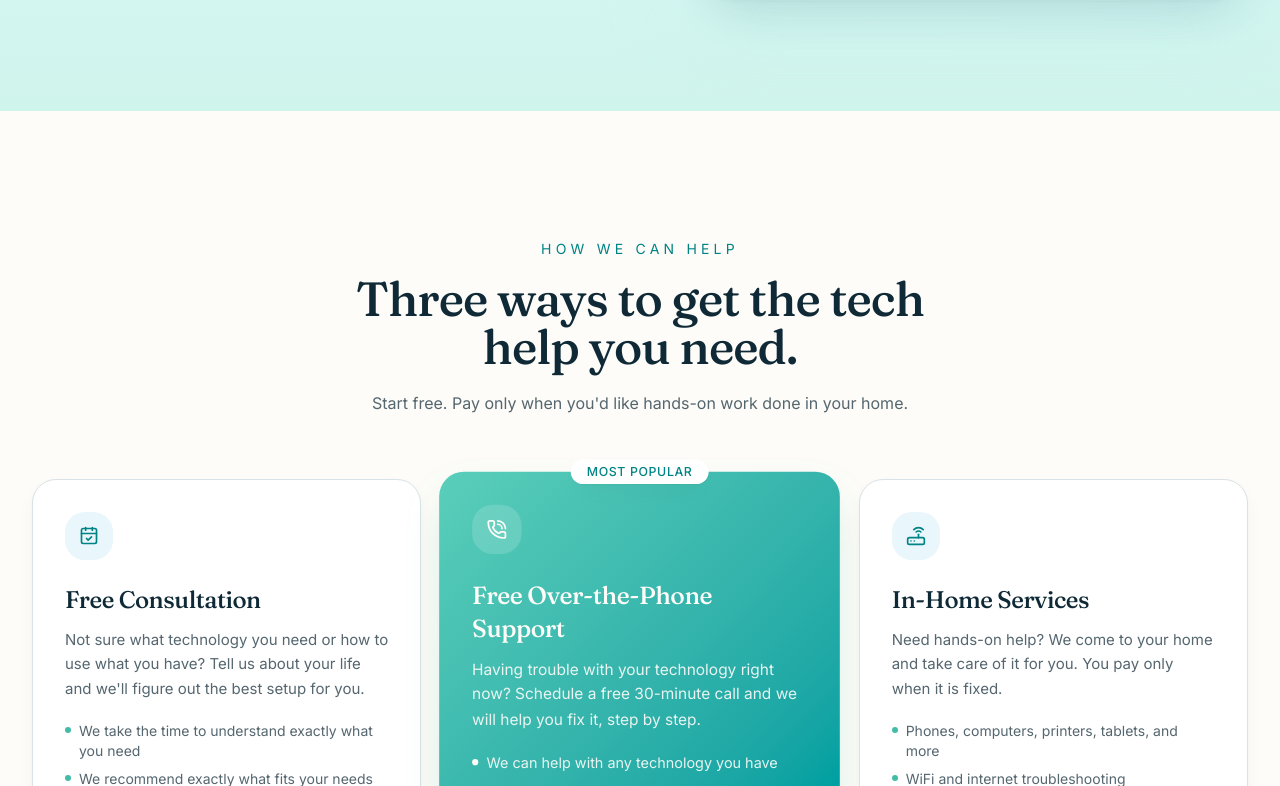
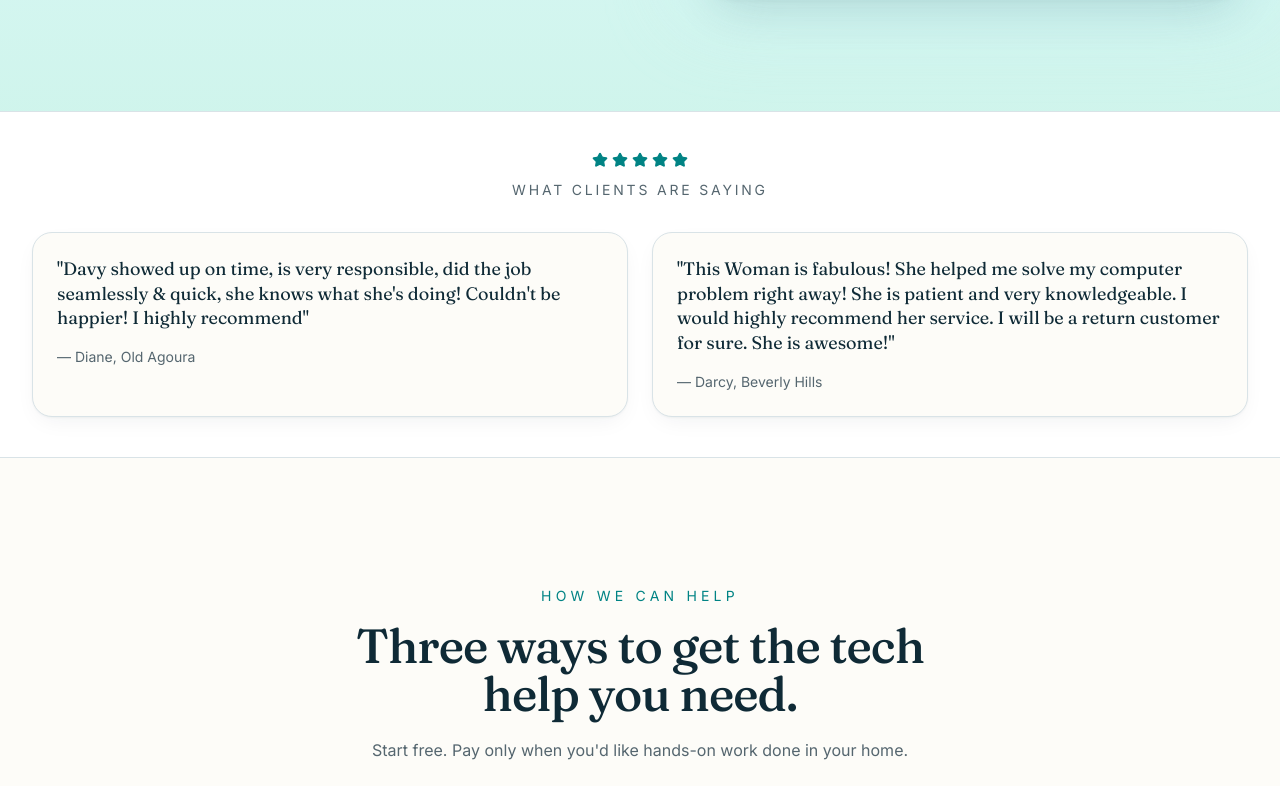
Before and after one commit to D97v121/tidal-tech, a React (Vite) app: page / in a window 1280 px wide. Shown: the part 914-1700 px from the top of the page. Built offline with nearby package versions, Linux system fonts and the light colour scheme; no server answers.

Commit message:
add review section

```diff
--- a/src/components/Footer.jsx
+++ b/src/components/Footer.jsx
@@ -45,8 +45,8 @@ function Footer() {
 
       {/* Footer */}
       <footer className="border-t border-border bg-sand">
-        <div className="mx-auto flex max-w-7xl flex-col items-center gap-6 px-6 py-12 text-center">
-          <img src="/logo-full.png" alt="Tidal Tech" className="h-16 w-auto" />
+        <div className="mx-auto flex max-w-7xl flex-col items-center gap-2 px-6 py-0 pb-20 text-center">
+          <img src="/logo-full.png" alt="Tidal Tech" className="h-32 w-auto -mb-5" />
 
           <p className="text-sm text-muted-foreground">
             Malibu, CA &nbsp;·&nbsp;{' '}
--- a/src/pages/Home.jsx
+++ b/src/pages/Home.jsx
@@ -1,5 +1,5 @@
 import { Link } from 'react-router-dom'
-import { Phone, PhoneCall, CalendarCheck, Router, ShieldCheck, Ear, MessageSquareOff, ReceiptText, Clock } from 'lucide-react'
+import { Phone, PhoneCall, CalendarCheck, Router, ShieldCheck, Ear, MessageSquareOff, ReceiptText, Clock, Star } from 'lucide-react'
 
 const services = [
   {
@@ -43,6 +43,11 @@ const services = [
     to: '/booking',
   },
 ]
+
+const testimonials = [
+  { quote: "Davy showed up on time, is very responsible, did the job seamlessly & quick, she knows what she's doing! Couldn't be happier! I highly recommend", who: "Diane, Old Agoura" },
+  { quote: "This Woman is fabulous! She helped me solve my computer problem right away! She is patient and very knowledgeable. I would highly recommend her service. I will be a return customer for sure. She is awesome!", who: "Darcy, Beverly Hills" },
+];
 
 const pillars = [
   { icon: ShieldCheck, title: 'Honest recommendations', body: 'We have no hidden interests and will never recommend something you do not need.' },
@@ -100,6 +105,26 @@ function Home() {
                 className="aspect-[3/4] h-full w-full object-cover"
               />
             </div>
+          </div>
+        </div>
+      </section>
+
+      {/* SOCIAL PROOF */}
+      <section className="border-y border-border bg-card">
+        <div className="mx-auto max-w-7xl px-6 py-10 lg:px-8">
+          <div className="flex flex-col items-center gap-3 text-center">
+            <div className="flex items-center gap-1 text-primary-deep" aria-label="5 out of 5 stars">
+              {[0,1,2,3,4].map(i => <Star key={i} className="h-4 w-4 fill-current" />)}
+            </div>
+            <p className="text-sm uppercase tracking-[0.2em] text-muted-foreground">What clients are saying</p>
+          </div>
+          <div className="mt-8 grid gap-6 md:grid-cols-2">
+            {testimonials.map((t) => (
+              <figure key={t.who} className="rounded-2xl border border-border bg-background p-6 shadow-soft">
+                <blockquote className="font-serif text-lg leading-snug text-foreground">"{t.quote}"</blockquote>
+                <figcaption className="mt-4 text-sm text-muted-foreground">— {t.who}</figcaption>
+              </figure>
+            ))}
           </div>
         </div>
       </section>
```
